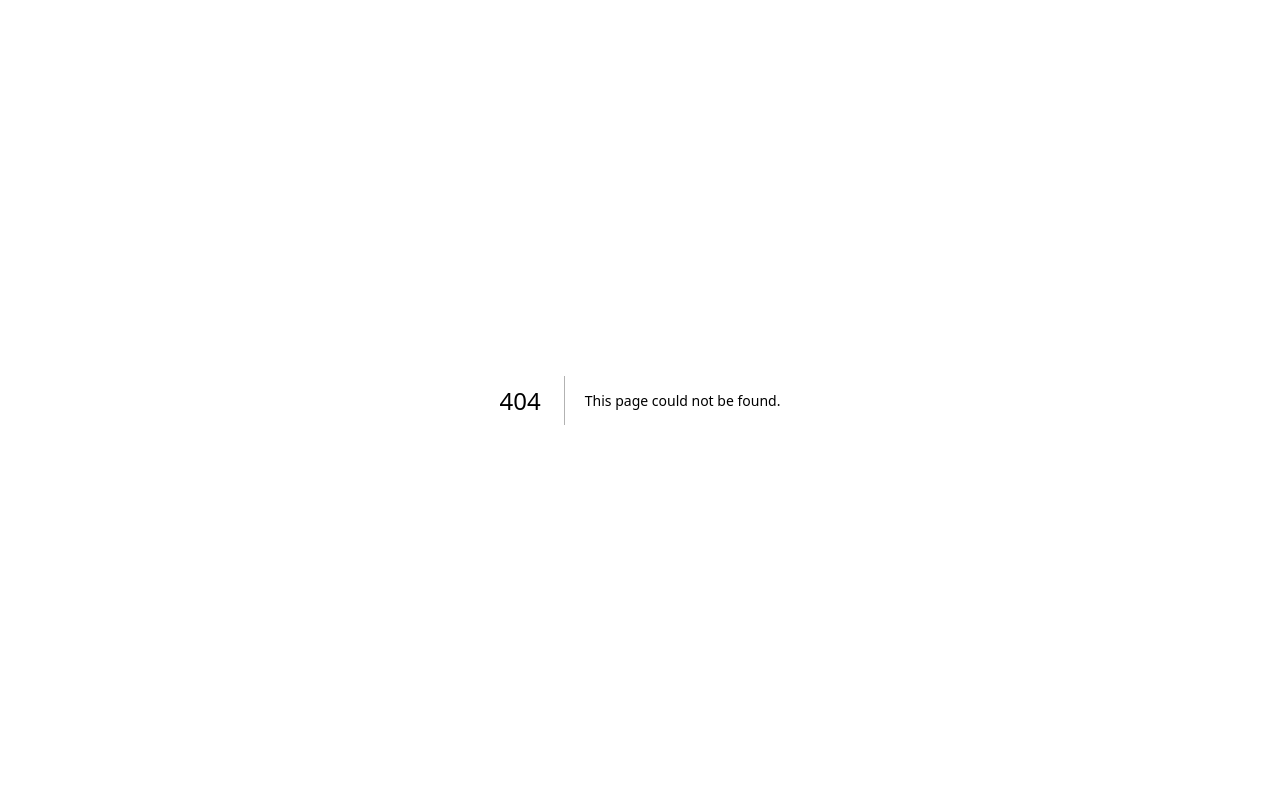
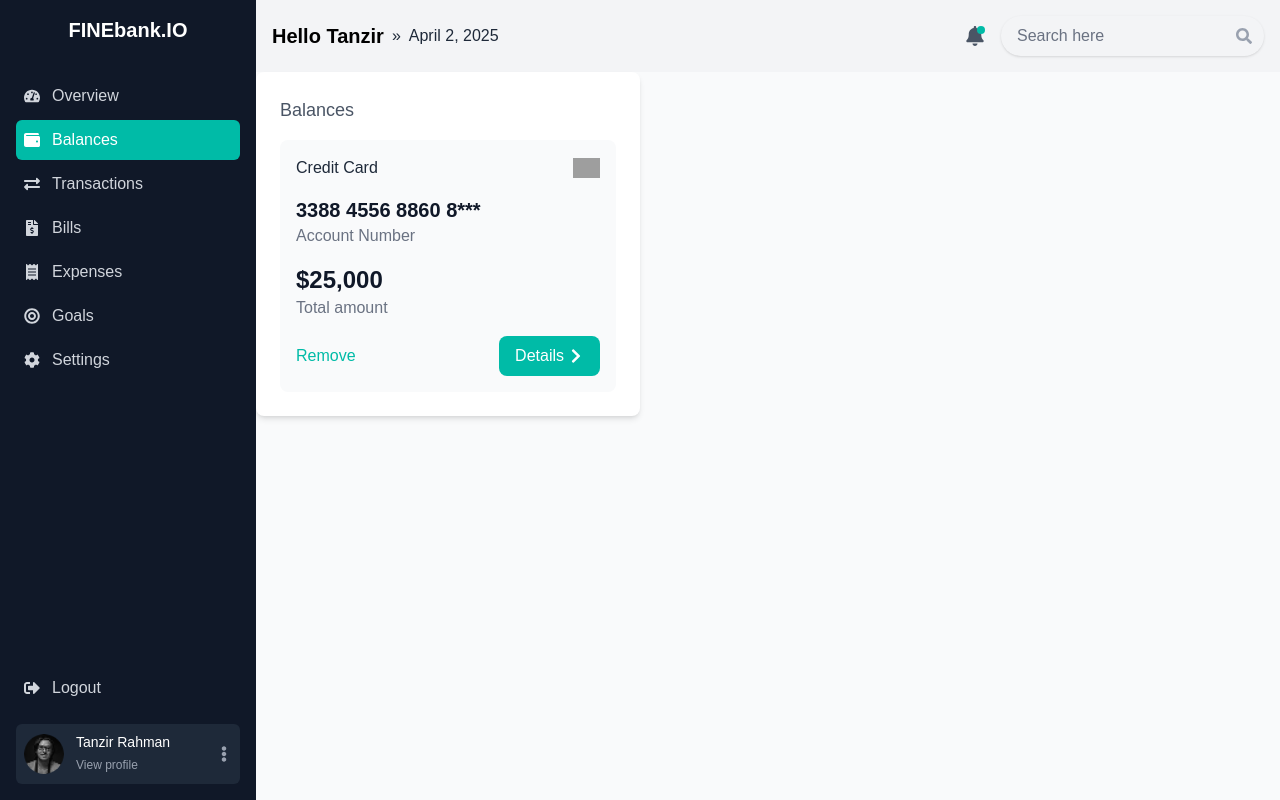
Before and after one commit to Bhankid/finebank, a Next.js app: page /dashboard/balances in a window 1280 px wide. Before the commit this address had no page. Built offline with nearby package versions, Linux system fonts and the light colour scheme; grey boxes are pictures that could not be loaded.

Commit message:
Add CreditCardBalance component to display credit card information on Balance page

```diff
--- /dev/null
+++ b/src/app/components/CreditCardBalance/CreditCardBalance.tsx
@@ -0,0 +1,78 @@
+'use client';
+
+import Image from 'next/image';
+import { FaChevronRight } from 'react-icons/fa';
+
+interface CreditCardBalanceProps {
+  cardType?: string;
+  cardLogo?: string;
+  cardNumber?: string;
+  totalAmount?: number;
+  className?: string;
+  onRemove?: () => void;
+  onDetails?: () => void;
+}
+
+const CreditCardBalance: React.FC<CreditCardBalanceProps> = ({
+  cardType = 'Credit Card',
+  cardLogo = '/mastercard.jpg',
+  cardNumber = '3388 4556 8860 8***',
+  totalAmount = 25000,
+  className = '',
+  onRemove = () => {},
+  onDetails = () => {}
+}) => {
+  // Format currency
+  const formatCurrency = (amount: number): string => {
+    return new Intl.NumberFormat('en-US', {
+      style: 'currency',
+      currency: 'USD',
+      minimumFractionDigits: 0,
+      maximumFractionDigits: 0
+    }).format(amount);
+  };
+
+  return (
+    <div className={`max-w-sm ${className}`}>
+      <div className="bg-white p-6 rounded-lg shadow-md">
+        <h2 className="text-gray-600 text-lg mb-4">Balances</h2>
+        <div className="bg-gray-50 p-4 rounded-lg">
+          <div className="flex justify-between items-center mb-4">
+            <h3 className="text-gray-800 font-medium">{cardType}</h3>
+            <Image
+              src={cardLogo}
+              alt={`${cardType} logo`}
+              width={40}
+              height={20}
+              className="h-5 w-auto"
+            />
+          </div>
+          <div className="mb-4">
+            <p className="text-gray-900 text-xl font-bold">{cardNumber}</p>
+            <p className="text-gray-500">Account Number</p>
+          </div>
+          <div className="mb-4">
+            <p className="text-gray-900 text-2xl font-bold">{formatCurrency(totalAmount)}</p>
+            <p className="text-gray-500">Total amount</p>
+          </div>
+          <div className="flex justify-between items-center">
+            <button
+              onClick={onRemove}
+              className="text-teal-500 hover:text-teal-600 transition-colors"
+            >
+              Remove
+            </button>
+            <button
+              onClick={onDetails}
+              className="bg-teal-500 hover:bg-teal-600 text-white px-4 py-2 rounded-lg flex items-center transition-colors"
+            >
+              Details <FaChevronRight className="ml-1" />
+            </button>
+          </div>
+        </div>
+      </div>
+    </div>
+  );
+};
+
+export default CreditCardBalance;
--- /dev/null
+++ b/src/app/dashboard/balances/page.tsx
@@ -0,0 +1,24 @@
+'use client';
+
+import CreditCardBalance from '@/app/components/CreditCardBalance/CreditCardBalance';
+import Header from '@/app/components/Header/Header';
+import Sidebar from '@/app/components/SideBar/Sidebar';
+
+
+
+const BalancePage = () => {
+
+
+  return (
+    <div className="flex flex-col md:flex-row min-h-screen bg-gray-50">
+      <Sidebar />
+      {/* Main Content */}
+      <main className="flex-1 md:ml-64">
+        <Header userName="Tanzir" />
+        <CreditCardBalance />
+      </main>
+    </div>
+  );
+};
+
+export default BalancePage;
```
